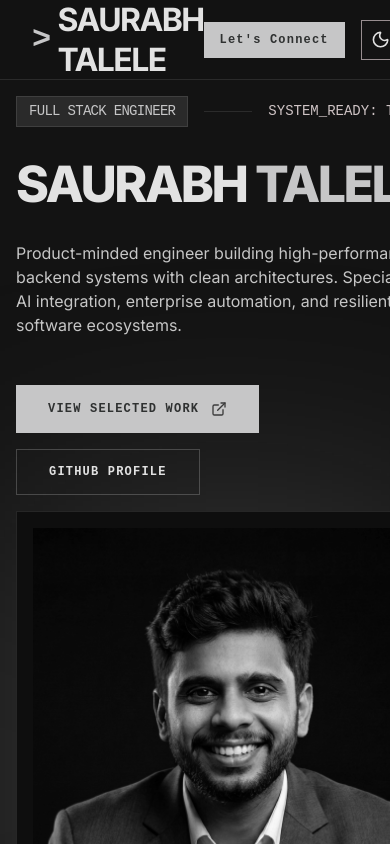
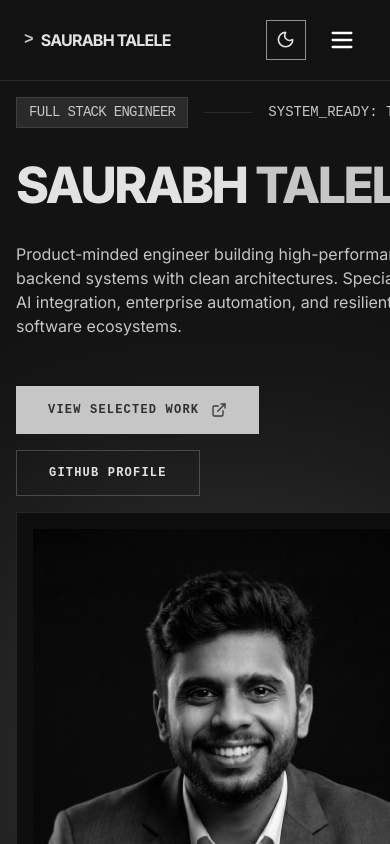
Before and after one commit to SaurabhATalele/Portfolio-mono-next, a Next.js app: page / in a window 390 px wide. Shown: the top 844 px of the page. Built offline with nearby package versions, Linux system fonts and the light colour scheme.

Commit message:
feat: implement responsive header component with navigation menu and theme toggle

```diff
--- a/app/components/Header.tsx
+++ b/app/components/Header.tsx
@@ -1,12 +1,18 @@
 "use client";
-import React, { useEffect, useState } from 'react';
+import React, { useEffect, useState, useCallback } from 'react';
 import { ThemeToggle } from "./ThemeToggle";
 import { SideNav } from './SideNav';
 import Image from 'next/image';
 import Link from 'next/link';
 
 export function Header() {
+  const [isMenuOpen, setIsMenuOpen] = useState(false);
   const [activeSection, setActiveSection] = useState("home");
+  const [mounted, setMounted] = useState(false);
+
+  useEffect(() => {
+    setMounted(true);
+  }, []);
 
   useEffect(() => {
     const handleScroll = () => {
@@ -25,12 +31,25 @@ export function Header() {
       setActiveSection(current);
     };
 
-    window.addEventListener("scroll", handleScroll);
+    window.addEventListener("scroll", handleScroll, { passive: true });
     handleScroll();
 
     return () => {
       window.removeEventListener("scroll", handleScroll);
     };
+  }, []);
+
+  const handleNavClick = useCallback((sectionId: string) => {
+    const el = document.getElementById(sectionId);
+    if (el) {
+      el.scrollIntoView({ behavior: 'smooth' });
+      setActiveSection(sectionId);
+    }
+    setIsMenuOpen(false);
+  }, []);
+
+  const toggleMenu = useCallback(() => {
+    setIsMenuOpen(prev => !prev);
   }, []);
 
   const getLinkClasses = (section: string) => {
@@ -42,27 +61,106 @@ export function Header() {
     return `${baseClasses} text-on-surface-variant hover:text-primary after:scale-x-0 hover:after:scale-x-100`;
   };
 
+  const navLinks = [
+    { id: "home", label: "Home" },
+    { id: "stack", label: "Stack" },
+    { id: "experience", label: "Experience" },
+    { id: "projects", label: "Projects" },
+  ];
+
   return (
     <>
-      <header className="bg-background/80 backdrop-blur-md border-b border-black/10 dark:border-white/10 docked full-width top-0 sticky z-50 h-20">
-        <div className="max-w-[1200px] mx-auto flex justify-between items-center h-full px-margin-desktop">
-          <div className="font-display text-headline-lg font-bold tracking-tighter text-on-surface uppercase flex items-center gap-2">
-            <span className="text-primary font-code-sm">&gt;</span> Saurabh Talele
+      <header
+        className="bg-background/80 backdrop-blur-md border-b border-black/10 dark:border-white/10 w-full top-0 sticky z-50"
+        style={{ position: 'sticky', top: 0 }}
+      >
+        <div className="max-w-[1200px] mx-auto flex justify-between items-center h-20 px-6 md:px-8 lg:px-margin-desktop">
+          {/* Logo */}
+          <div className="font-display text-headline-sm md:text-headline-lg font-bold tracking-tighter text-on-surface uppercase flex items-center gap-2 whitespace-nowrap">
+            <span className="text-primary font-code-sm md:text-headline-lg">&gt;</span> Saurabh Talele
           </div>
+
+          {/* Desktop Nav */}
           <nav className="hidden md:flex items-center gap-8">
-            <a className={getLinkClasses("home")} href="#home" onClick={() => setActiveSection("home")}>Home</a>
-            <a className={getLinkClasses("stack")} href="#stack" onClick={() => setActiveSection("stack")}>Stack</a>
-            <a className={getLinkClasses("experience")} href="#experience" onClick={() => setActiveSection("experience")}>Experience</a>
-            <a className={getLinkClasses("projects")} href="#projects" onClick={() => setActiveSection("projects")}>Projects</a>
+            {navLinks.map((link) => (
+              <a
+                key={link.id}
+                className={getLinkClasses(link.id)}
+                href={`#${link.id}`}
+                onClick={(e) => {
+                  e.preventDefault();
+                  handleNavClick(link.id);
+                }}
+              >
+                {link.label}
+              </a>
+            ))}
           </nav>
-          <div className="flex items-center gap-4">
 
-            <Link href="#contact" className="bg-primary text-on-primary font-label-caps text-label-caps px-4 md:px-6 py-3 hover:opacity-90 active:scale-95 transition-all inline-block text-center whitespace-nowrap">
-              Let's Connect
+          {/* Actions */}
+          <div className="flex items-center gap-3 md:gap-4">
+            <Link
+              href="#contact"
+              className="hidden sm:inline-block bg-primary text-on-primary font-label-caps text-label-caps px-4 md:px-6 py-3 hover:opacity-90 active:scale-95 transition-all text-center whitespace-nowrap"
+            >
+              Let&apos;s Connect
             </Link>
             <ThemeToggle />
+            {mounted && (
+              <button
+                type="button"
+                className="md:hidden flex items-center justify-center w-12 h-12 cursor-pointer"
+                onClick={toggleMenu}
+                onTouchEnd={(e) => {
+                  e.preventDefault();
+                  toggleMenu();
+                }}
+                aria-label="Toggle Menu"
+                aria-expanded={isMenuOpen}
+              >
+                <Image
+                  src={isMenuOpen ? "/icons/close.svg" : "/icons/menu.svg"}
+                  alt=""
+                  width={28}
+                  height={28}
+                  className="dark:invert pointer-events-none"
+                  aria-hidden="true"
+                />
+              </button>
+            )}
           </div>
         </div>
+
+        {/* Mobile Menu Dropdown */}
+        {mounted && isMenuOpen && (
+          <div className="md:hidden absolute top-20 left-0 w-full bg-background/95 backdrop-blur-lg border-b border-black/10 dark:border-white/10 z-40">
+            <nav className="flex flex-col p-8 gap-6">
+              {navLinks.map((link) => (
+                <a
+                  key={link.id}
+                  className={`${getLinkClasses(link.id)} inline-block`}
+                  href={`#${link.id}`}
+                  onClick={(e) => {
+                    e.preventDefault();
+                    handleNavClick(link.id);
+                  }}
+                >
+                  {link.label}
+                </a>
+              ))}
+              <a
+                href="#contact"
+                className="sm:hidden bg-primary text-on-primary font-label-caps text-label-caps px-6 py-3 hover:opacity-90 active:scale-95 transition-all text-center whitespace-nowrap"
+                onClick={(e) => {
+                  e.preventDefault();
+                  handleNavClick("contact");
+                }}
+              >
+                Let&apos;s Connect
+              </a>
+            </nav>
+          </div>
+        )}
       </header>
       <SideNav />
     </>
--- a/app/components/ThemeToggle.tsx
+++ b/app/components/ThemeToggle.tsx
@@ -10,7 +10,7 @@ export function ThemeToggle() {
   return (
     <button
       onClick={() => setTheme(theme === "light" ? "dark" : "light")}
-      className="inline-flex items-center justify-center rounded-md w-10 h-10 border border-outline bg-surface hover:bg-surface-high transition-colors"
+      className="relative inline-flex items-center justify-center rounded-md w-10 h-10 border border-outline bg-surface hover:bg-surface-high transition-colors cursor-pointer"
       aria-label="Toggle theme"
     >
       <Sun className="h-[1.2rem] w-[1.2rem] rotate-0 scale-100 transition-all dark:-rotate-90 dark:scale-0 text-foreground" />
```
Also changed, not shown: public/icons/close.svg (added), public/icons/menu.svg (added).
